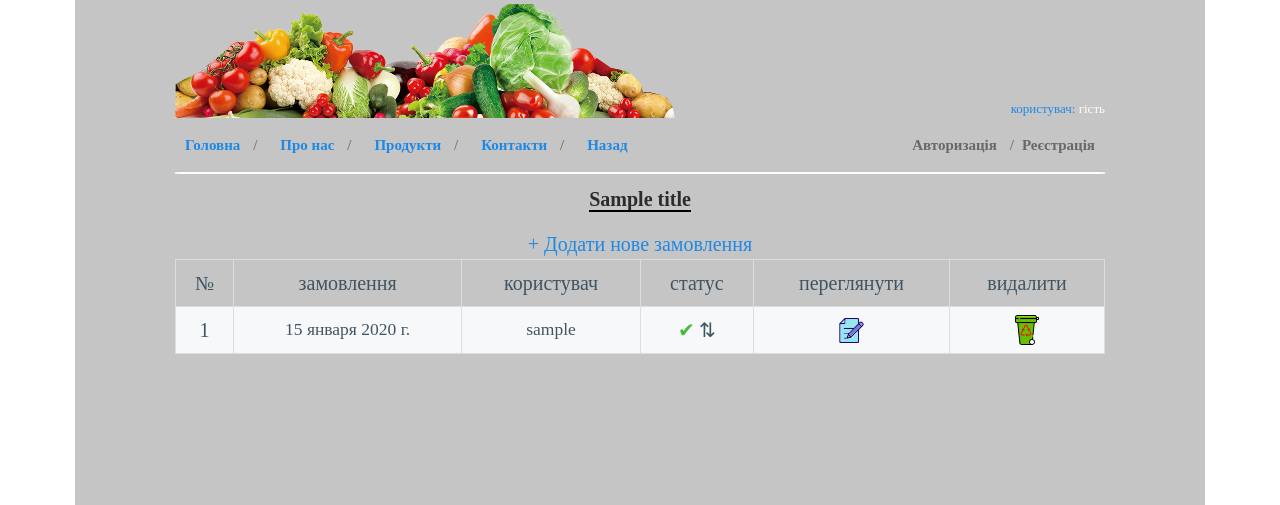
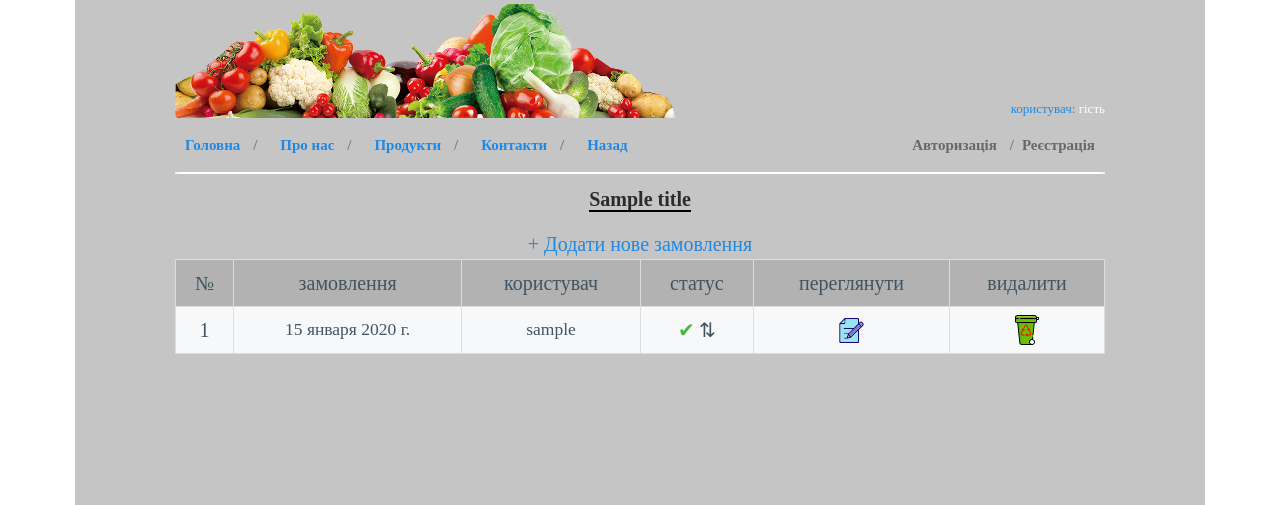
Before and after one commit to VadimTrubay/django_progect_nashafirma, a Django app: template nashafirma/templates/orders/sort_by_name.html in a window 1280 px wide. Shown: the part 166-671 px from the top of the page. Run offline with Django 4.2, Linux system fonts and the light colour scheme; tables that the repository leaves empty hold one stand-in row (values such as "Sample post"); the template is opened without the code that fills it: values that come from a table or form of the project are taken from there, most other values are stand-ins (such as "Sample title", 1, 10 or a date in 2020).

Commit message:
Update sort_by_name.html

```diff
--- a/nashafirma/templates/orders/sort_by_name.html
+++ b/nashafirma/templates/orders/sort_by_name.html
@@ -7,7 +7,7 @@
 {% endif %}
 <table class="note" role="grid">
     <thead>
-        <tr class="title-table">
+        <tr style="background-color: #b2b2b2;" class="title-table">
             <th>№</th>
             <th>замовлення</th>
             <th>користувач</th>
```
